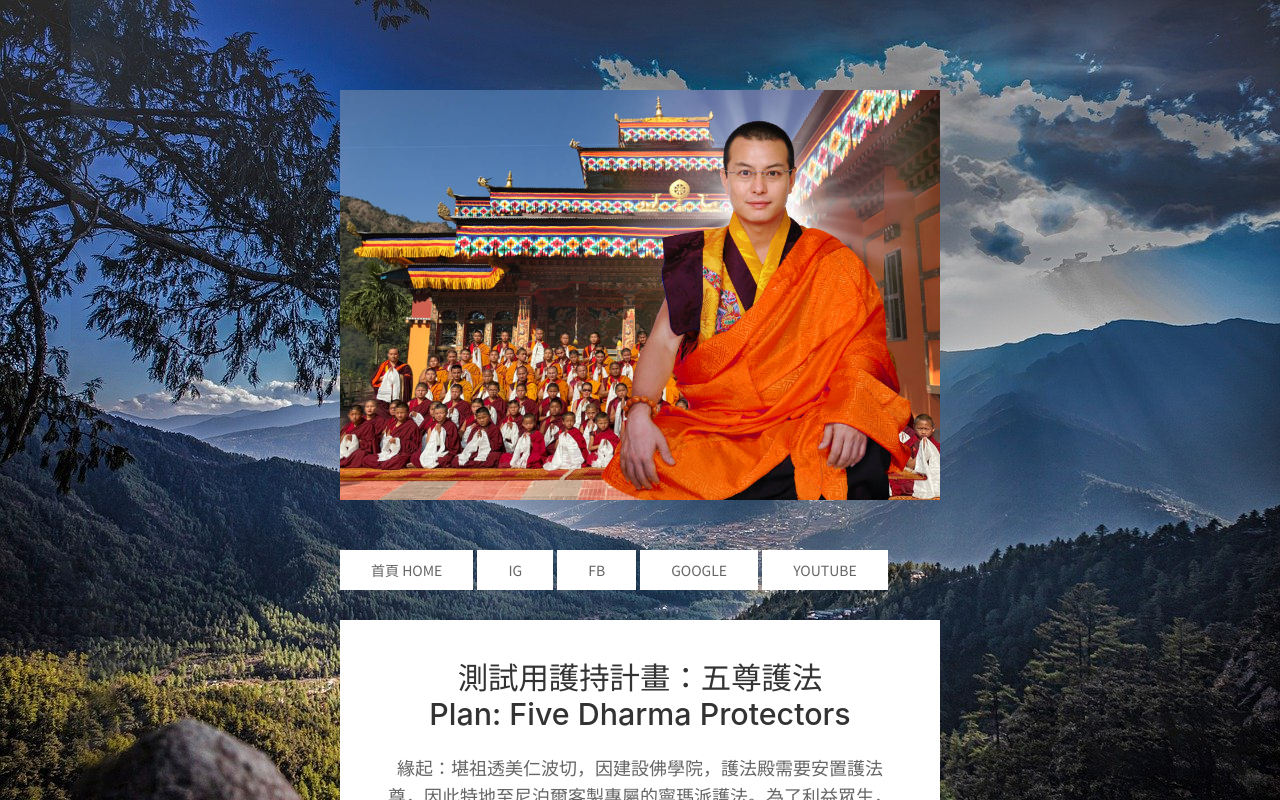
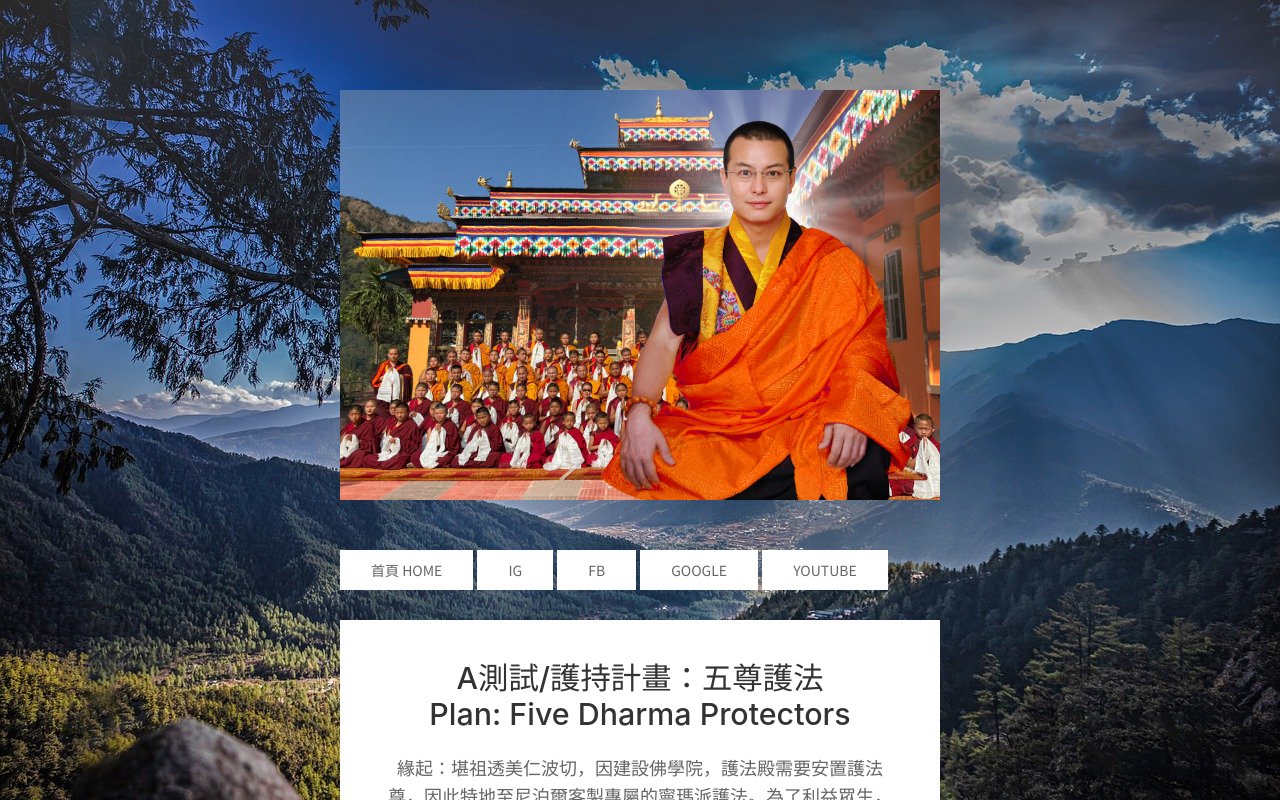
Before and after one commit to zambala64/temple, a plain HTML site: page index.html in a window 1280 px wide. Shown: the top 800 px of the page. Drawn offline with Linux system fonts and the light colour scheme; a script that the page names is missing.

Commit message:
index 3 times

```diff
--- a/index.html
+++ b/index.html
@@ -47,7 +47,7 @@
 
             <!-- 內容區塊01 -->
             <div class="uk-card uk-card-default uk-card-body uk-width-1-2@m uk-align-center ">
-              <h2 class="uk-card-title uk-text-center">測試用護持計畫：五尊護法 <br />Plan: Five Dharma Protectors</h2>
+              <h2 class="uk-card-title uk-text-center">A測試/護持計畫：五尊護法 <br />Plan: Five Dharma Protectors</h2>
               <p class="uk-text-center">緣起：堪祖透美仁波切，因建設佛學院，護法殿需要安置護法尊，因此特地至尼泊爾客製專屬的寧瑪派護法。為了利益眾生，護法尊在佛寺裡，僧眾會每天修持儀軌，護持的功德主也將獲得護法神力庇佑。<br /><span class="uk-text-danger">護法神尊存在佛寺多久，加持一直存在，<br />不論來世，功德依舊。</span></p>
               <p class="uk-text-center">Origin: Because of the construction of the Buddhist Academy, the Dharma Protector Hall needs Dharma protectors, so H.H. Khentrul Thokmeth Rinpoche specially went to Nepal to customize the Nyingma Dharma protector statues. In order to benefit all beings, the Dharma Protector is in the Buddhist temple, the monks will practice rituals every day, and those who donate will also be blessed by divine power.</p>
             </div>
```
